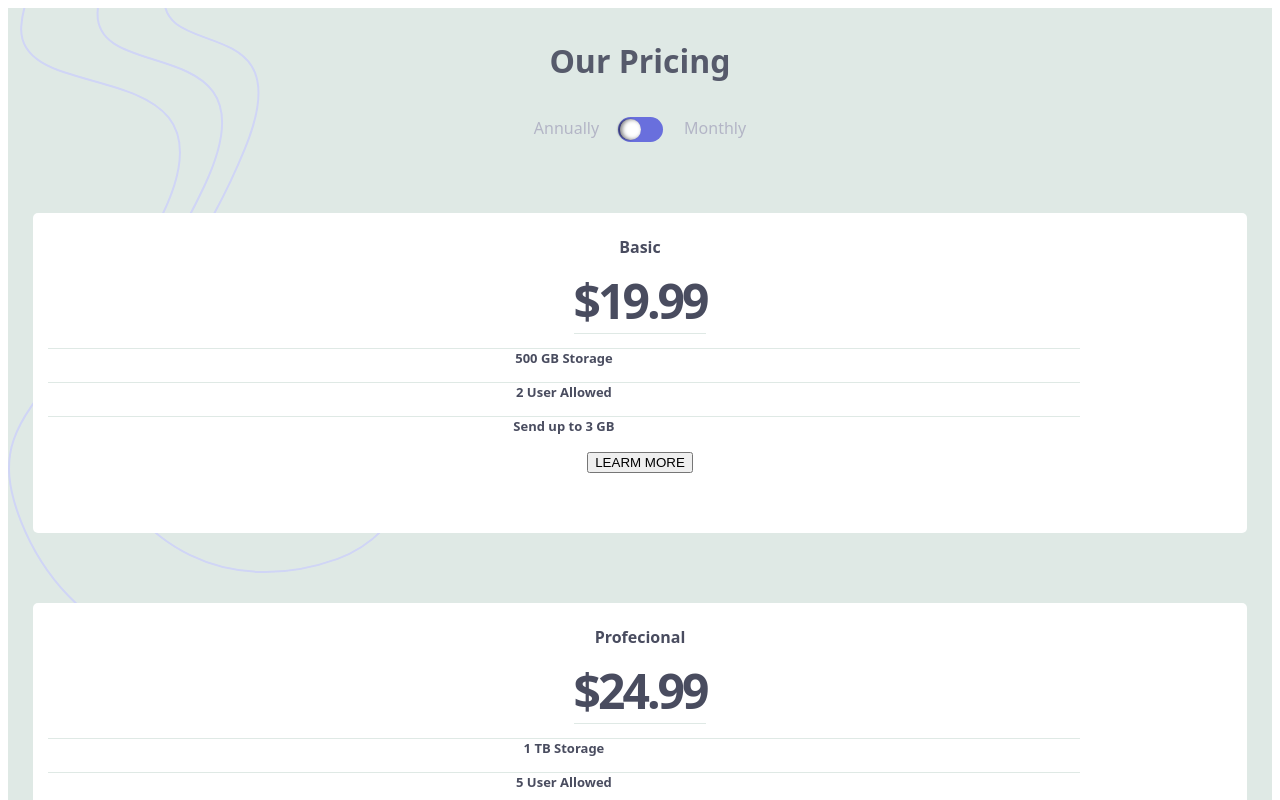
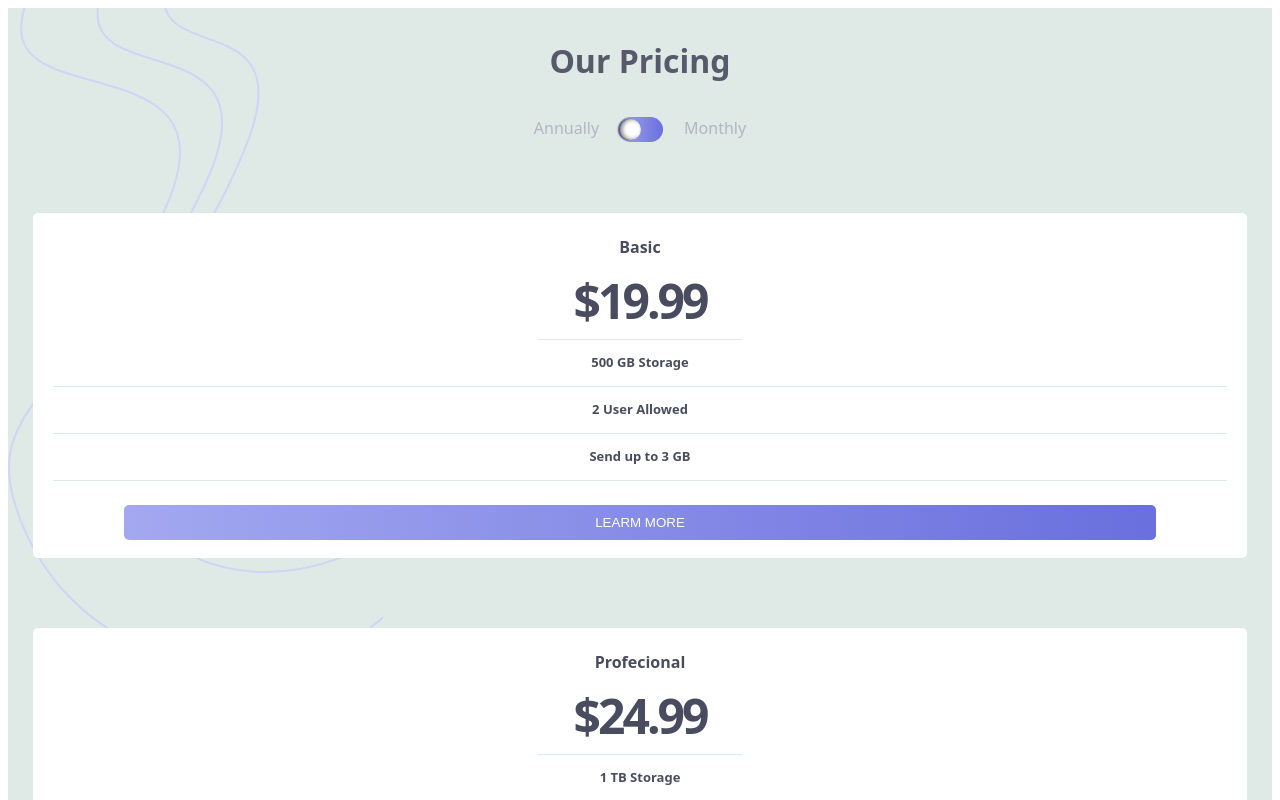
Before and after one commit to wicho37/Pricing-with-toggle_reto-6-, a React (Vite) app: page / in a window 1280 px wide. Shown: the top 800 px of the page. Built offline with nearby package versions, Linux system fonts and the light colour scheme.

Commit message:
se continua agregando mas css al proyecto

```diff
--- a/src/components/boton/Button.module.css
+++ b/src/components/boton/Button.module.css
@@ -20,7 +20,8 @@
     appearance: none;
     outline: none;
     cursor: pointer;
-    background: hsl(237, 63%, 64%);
+   /*  background: hsl(237, 63%, 64%); */
+    background: linear-gradient(90deg, hsl(236, 72%, 79%) 0%, hsl(237, 63%, 64%)100%, rgba(0,212,255,1) 100%);
     border-radius: 25px;
    /*  transition: 1s; */
 }
--- a/src/components/cartList/CardList.module.css
+++ b/src/components/cartList/CardList.module.css
@@ -9,7 +9,11 @@
     font-weight: 500;
     margin: 25px;
     border-radius: 5px;
-    height: 320px;
+    height: 345px;
+}
+
+.row .card .card{
+    background: linear-gradient(180deg, hsl(236, 72%, 79%) 0%, hsl(237, 63%, 64%) 100%, rgba(0, 212, 255, 1) 100%);
 }
 h2{
     font-size: medium;
@@ -21,12 +25,32 @@ strong{
     font-weight: 750;
     letter-spacing: -3px;
     border-bottom: solid 1px rgb(223, 233, 229);
+    /* margin: 26px 0; */
+    padding: 0 36px 6px;
+}
+strong::first-letter{
+    font-size: 24px;
+}
+.card div{
+    margin: 20px;
 }
 
 p{
     font-size: small;
     font-weight: 700;
-    border-top: solid 1px rgb(223, 233, 229);
+    border-bottom: solid 1px rgb(223, 233, 229);
+   /*  margin: 9px;  */
+    padding: 0 0px 15px;
+   /*  margin: 15px;
+*/
+}
+.button {
+    padding: 10px;
     width: 85%;
-    margin: 15px;
+    border: none;
+    color: white ;
+    border-radius: 5px;
+  /*   background: hsl(237, 63%, 64%); */
+    background: linear-gradient(90deg, hsl(236, 72%, 79%) 0%, hsl(237, 63%, 64%)100%, rgba(0,212,255,1) 100%);
+    margin: 4px 0 ;
 }
--- a/src/components/cartList/CardList.tsx
+++ b/src/components/cartList/CardList.tsx
@@ -67,10 +67,13 @@ const CardList = () => {
           <div className={style.card}>
             <h2>{prod.tittle}</h2>
             <strong>{prod.price}</strong>
-            <p>{prod.description}</p>
-            <p>{prod.description2}</p>
-            <p>{prod.description3}</p>
-            <button className="btn btn-primary">LEARM MORE</button>
+            <div>
+              <p>{prod.description}</p>
+              <p>{prod.description2}</p>
+              <p>{prod.description3}</p>
+            </div>
+
+            <button className={style.button}>LEARM MORE</button>
 
           </div> )
           )
```
